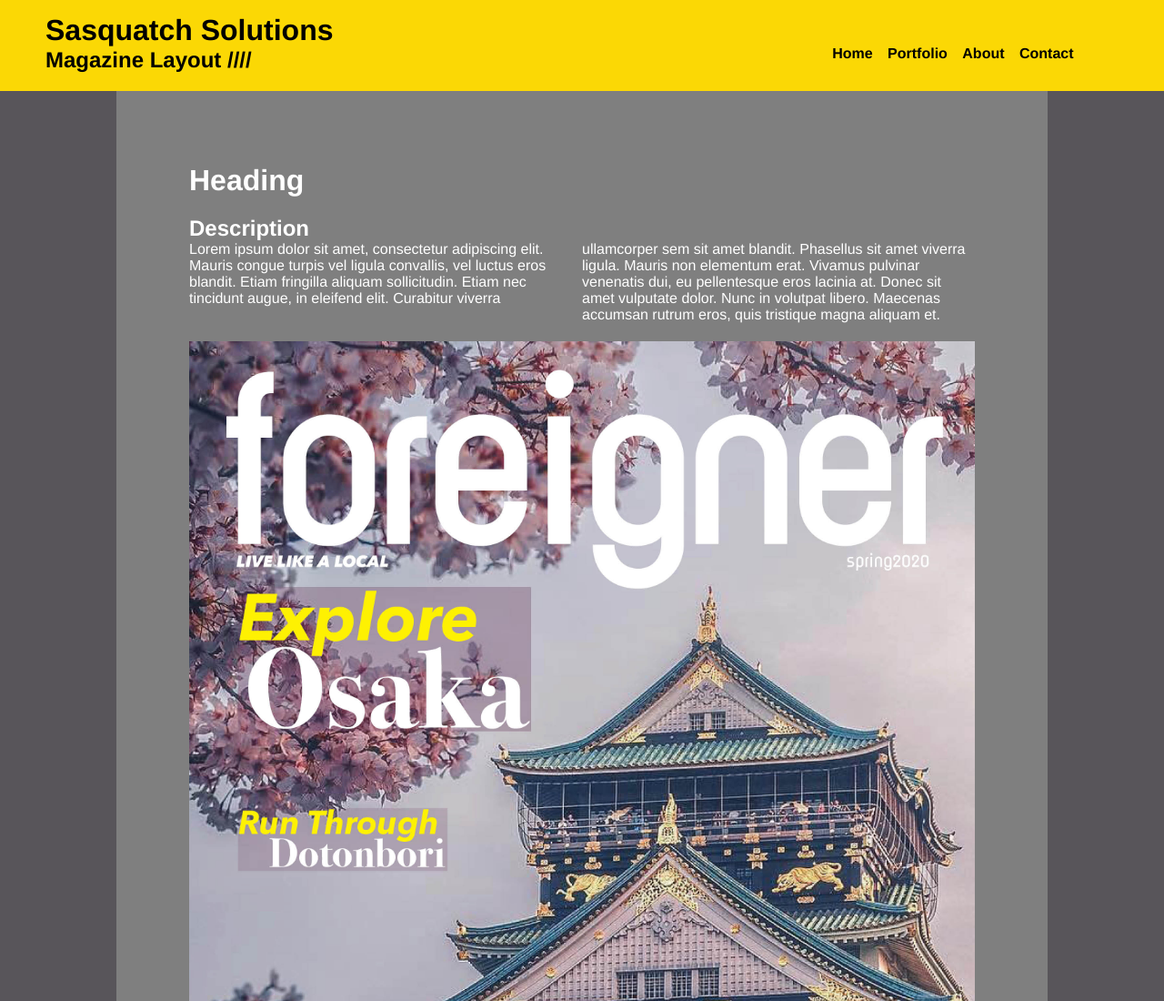
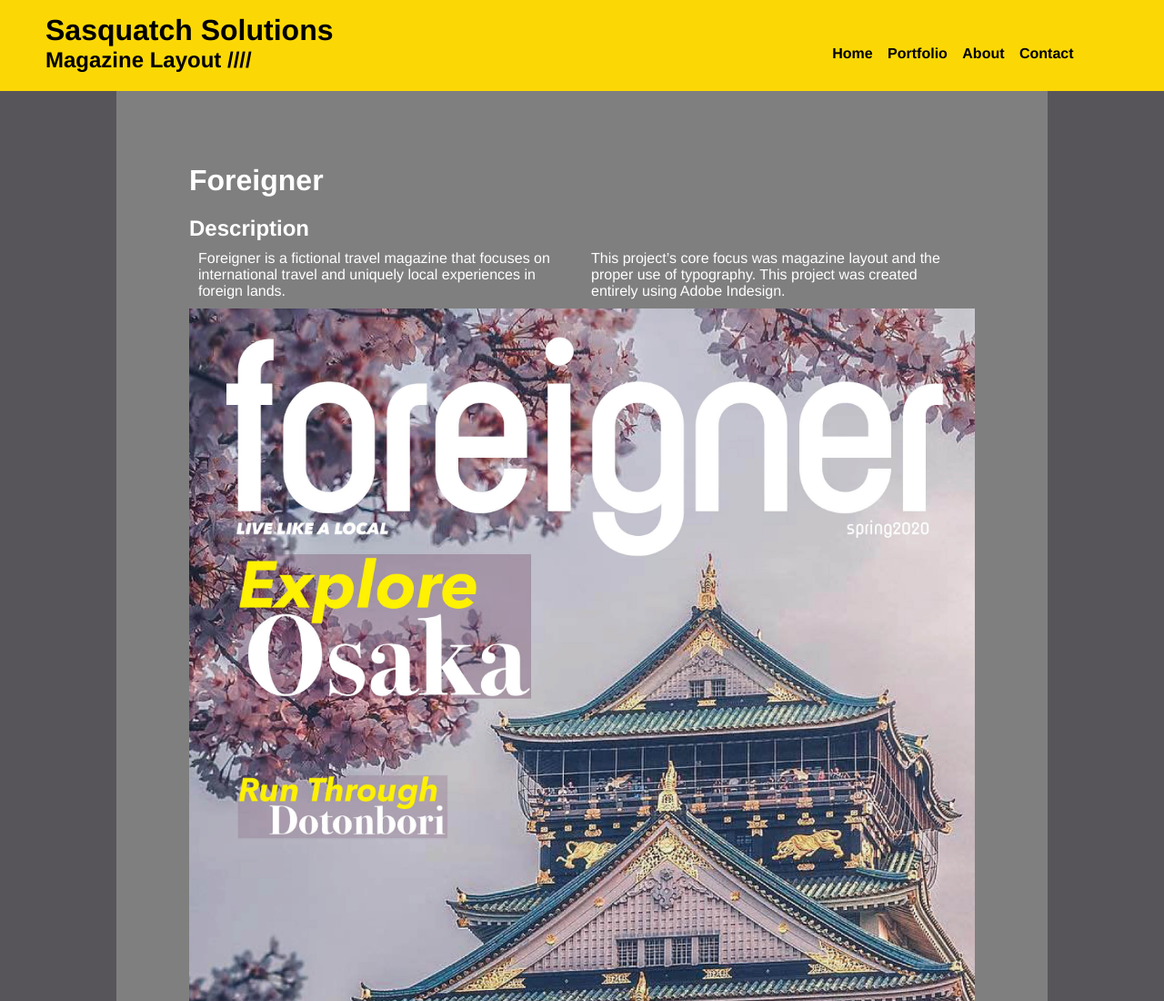
Before and after one commit to CalvinGarcia/portfolio, a plain HTML site: page foreigner.html in a window 1280 px wide. Shown: the top 1100 px of the page at 91% size. Drawn offline with Linux system fonts and the light colour scheme.

Commit message:
updated most descriptions

```diff
--- a/foreigner.html
+++ b/foreigner.html
@@ -37,17 +37,18 @@
 
 		<div class = "article">
 
-		<h1> Heading </h1>
+		<h1> Foreigner </h1>
 		<h2> Description </h2>
 
 		<div class = "article_text">
 
 			<p>
-				Lorem ipsum dolor sit amet, consectetur adipiscing elit. Mauris congue turpis vel ligula convallis, vel luctus eros blandit. Etiam fringilla aliquam sollicitudin. Etiam nec tincidunt augue, in eleifend elit. Curabitur viverra
+				Foreigner is a fictional travel magazine that focuses on international travel and uniquely local experiences in foreign lands.
 			</p>
 
 			<p>
-				ullamcorper sem sit amet blandit. Phasellus sit amet viverra ligula. Mauris non elementum erat. Vivamus pulvinar venenatis dui, eu pellentesque eros lacinia at. Donec sit amet vulputate dolor. Nunc in volutpat libero. Maecenas accumsan rutrum eros, quis tristique magna aliquam et.
+				 This project’s core focus was magazine layout and the proper use of typography. This project was created entirely using Adobe Indesign.
+
 			</p>
 
 		</div>
--- a/style.css
+++ b/style.css
@@ -119,12 +119,15 @@ body{
 
 .article_text{
 	display:flex;
+	align-content:stretch;
 	flex-flow: row;
 
 }
 
 .article p{
+	margin-top:10px;
 	margin-bottom:20px;
+	margin:10px;
 	width:50%;
 }
 
```
Also changed, not shown: moodfor.html (+4 -3 lines), rincon.html (+4 -3 lines), rotten.html (+4 -3 lines).
